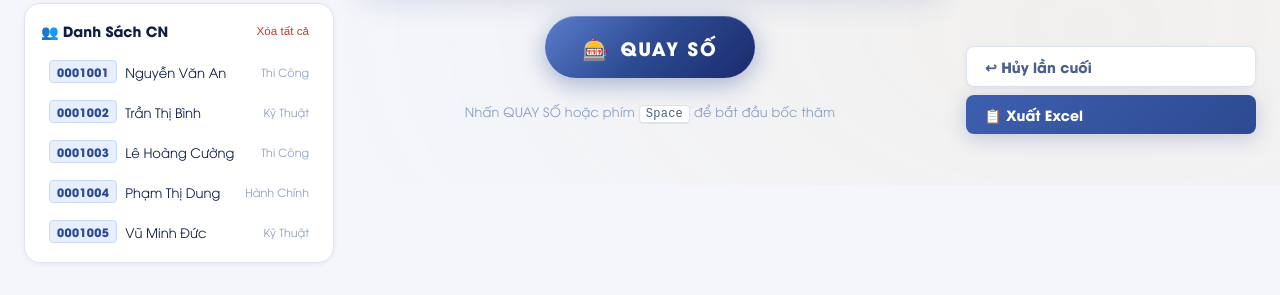
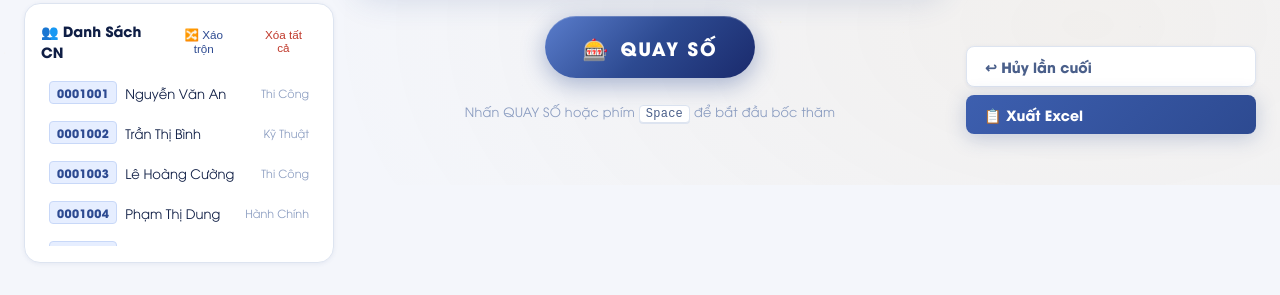
Before and after one commit to duongtrtopasia-blip/lucky-draw-vincons, a plain HTML site: page index.html in a window 1280 px wide. Shown: the part 615-910 px from the top of the page. Drawn offline with Linux system fonts and the light colour scheme.

Commit message:
feat: add shuffle workers button

```diff
--- a/app.js
+++ b/app.js
@@ -172,6 +172,30 @@
   winnerReveal.style.display = 'none';
   slotDigits.textContent = '0000000';
   showToast('🗑️ Đã xóa toàn bộ danh sách', 'info');
+}
+
+// ─── SHUFFLE ────────────────────────────────────
+function shuffleWorkers() {
+  if (state.workers.length === 0) {
+    showToast('Chưa có danh sách để xáo trộn!', 'error');
+    return;
+  }
+
+  // Fisher-Yates Shuffle
+  for (let i = state.workers.length - 1; i > 0; i--) {
+    const j = Math.floor(Math.random() * (i + 1));
+    [state.workers[i], state.workers[j]] = [state.workers[j], state.workers[i]];
+  }
+
+  const workerListEl = document.getElementById('worker-list');
+  workerListEl.style.transition = 'opacity 0.2s';
+  workerListEl.style.opacity = '0';
+
+  setTimeout(() => {
+    renderWorkerList();
+    workerListEl.style.opacity = '1';
+    showToast('🔀 Đã xáo trộn danh sách ngẫu nhiên!', 'success');
+  }, 200);
 }
 
 // ─── VALIDATION ────────────────────────────────
--- a/index.html
+++ b/index.html
@@ -96,7 +96,10 @@
     <div class="config-card worker-list-card">
       <div class="card-header-row">
         <h3 class="config-title" style="margin-bottom:0">👥 Danh Sách CN</h3>
-        <button class="btn-clear" onclick="clearWorkers()">Xóa tất cả</button>
+        <div style="display:flex; gap:8px;">
+          <button class="btn-clear" style="color: var(--primary)" onclick="shuffleWorkers()">🔀 Xáo trộn</button>
+          <button class="btn-clear" onclick="clearWorkers()">Xóa tất cả</button>
+        </div>
       </div>
       <div class="worker-scroll" id="worker-list">
         <div class="empty-state">
```
